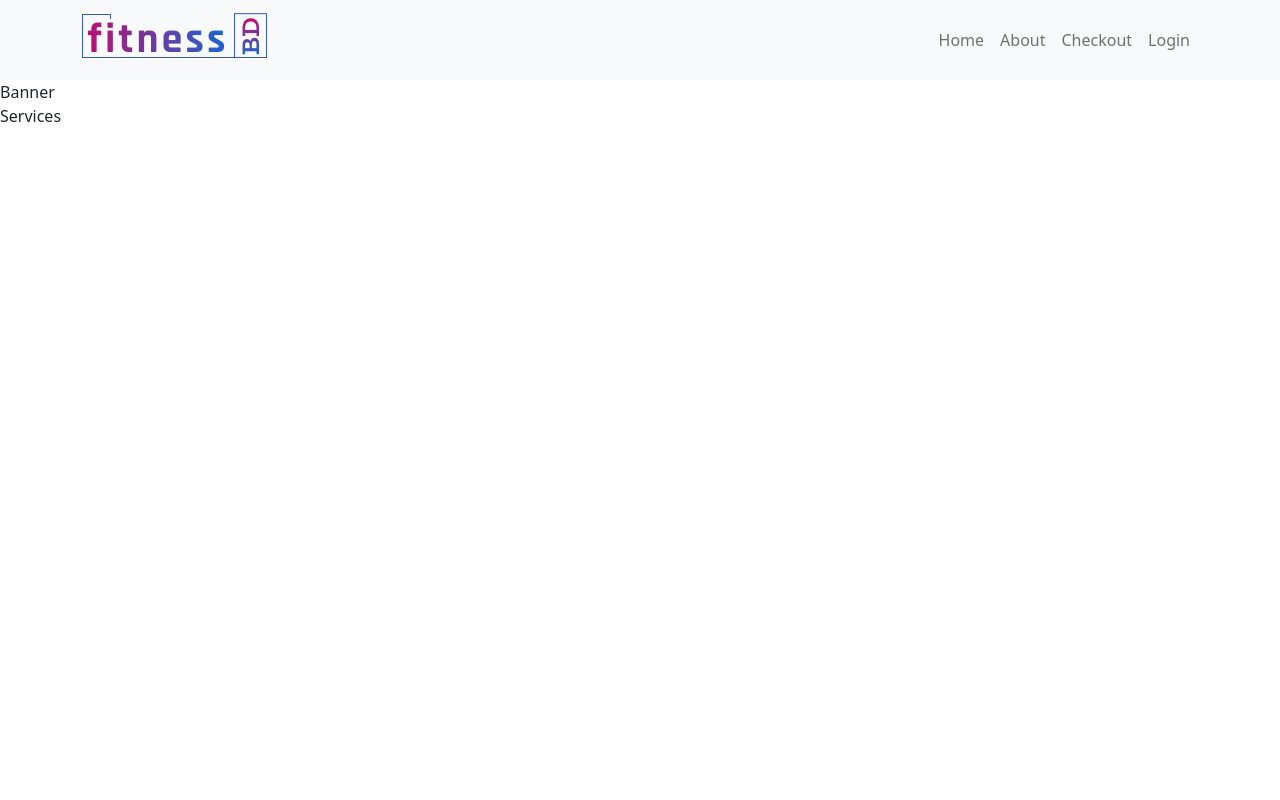
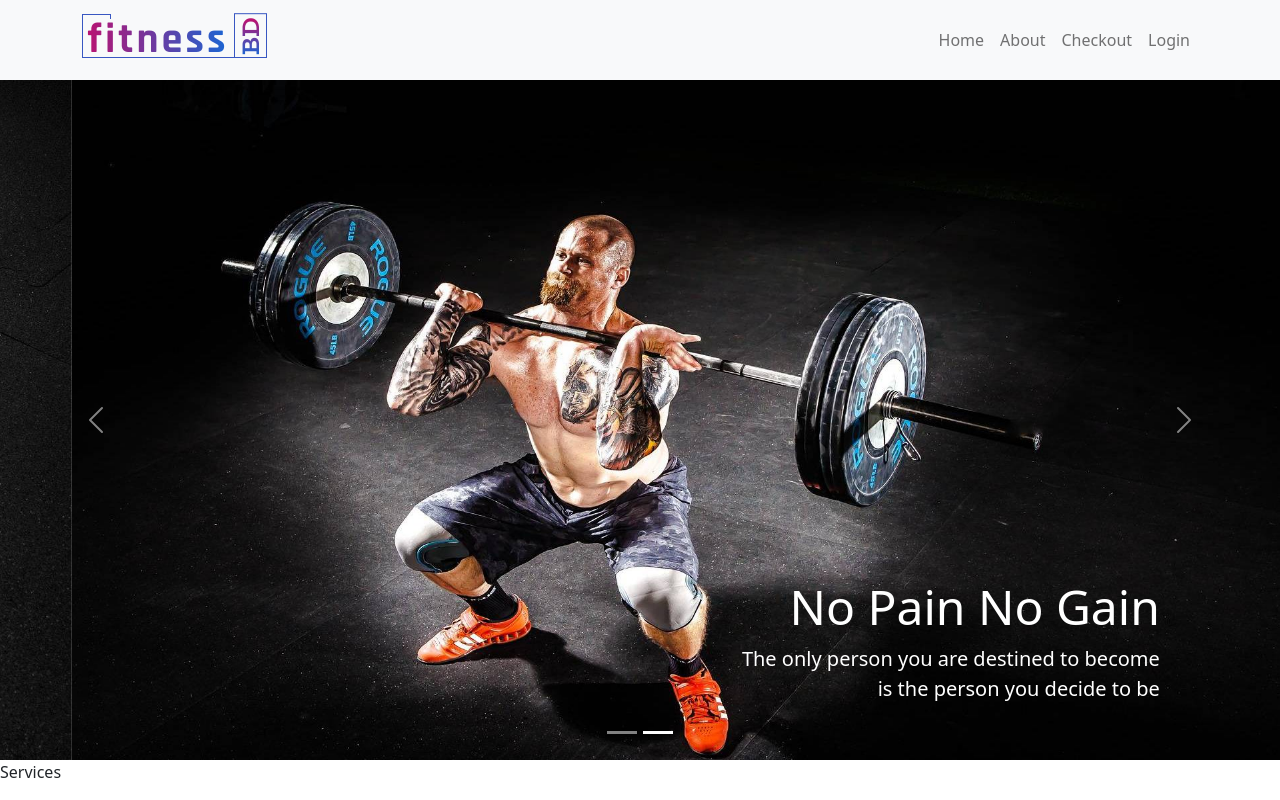
Before and after one commit to sayedmdsafwan/fitness-bd-react-auth, a React (Create React App) app: page / in a window 1280 px wide. Built offline with nearby package versions, Linux system fonts and the light colour scheme.

Commit message:
banner design complete

```diff
--- a/src/components/Banner/Banner.js
+++ b/src/components/Banner/Banner.js
@@ -1,7 +1,51 @@
 import React from "react";
+import { Carousel } from "react-bootstrap";
+import banner1 from "../../images/banner1.jpeg";
+import banner2 from "../../images/banner2.jpeg";
 
 const Banner = () => {
-    return <div>Banner</div>;
+    return (
+        <div>
+            <Carousel>
+                <Carousel.Item>
+                    <img
+                        style={{
+                            height: "85vh",
+                        }}
+                        className="d-block w-100"
+                        src={banner1}
+                        alt="First slide"
+                    />
+                    <Carousel.Caption>
+                        <h3 className="text-start display-5">Work Hard</h3>
+                        <p className="lead text-start">
+                            Do not give up on your dreams, or your
+                            <br />
+                            dreams will give up on you.
+                        </p>
+                    </Carousel.Caption>
+                </Carousel.Item>
+                <Carousel.Item>
+                    <img
+                        style={{
+                            height: "85vh",
+                        }}
+                        className="d-block w-100"
+                        src={banner2}
+                        alt="Second slide"
+                    />
+                    <Carousel.Caption>
+                        <h3 className="text-end display-5">No Pain No Gain</h3>
+                        <p className="lead text-end">
+                            The only person you are destined to become
+                            <br />
+                            is the person you decide to be
+                        </p>
+                    </Carousel.Caption>
+                </Carousel.Item>
+            </Carousel>
+        </div>
+    );
 };
 
 export default Banner;
```
Also changed, not shown: src/images/banner1.jpeg (added), src/images/banner2.jpeg (added).
